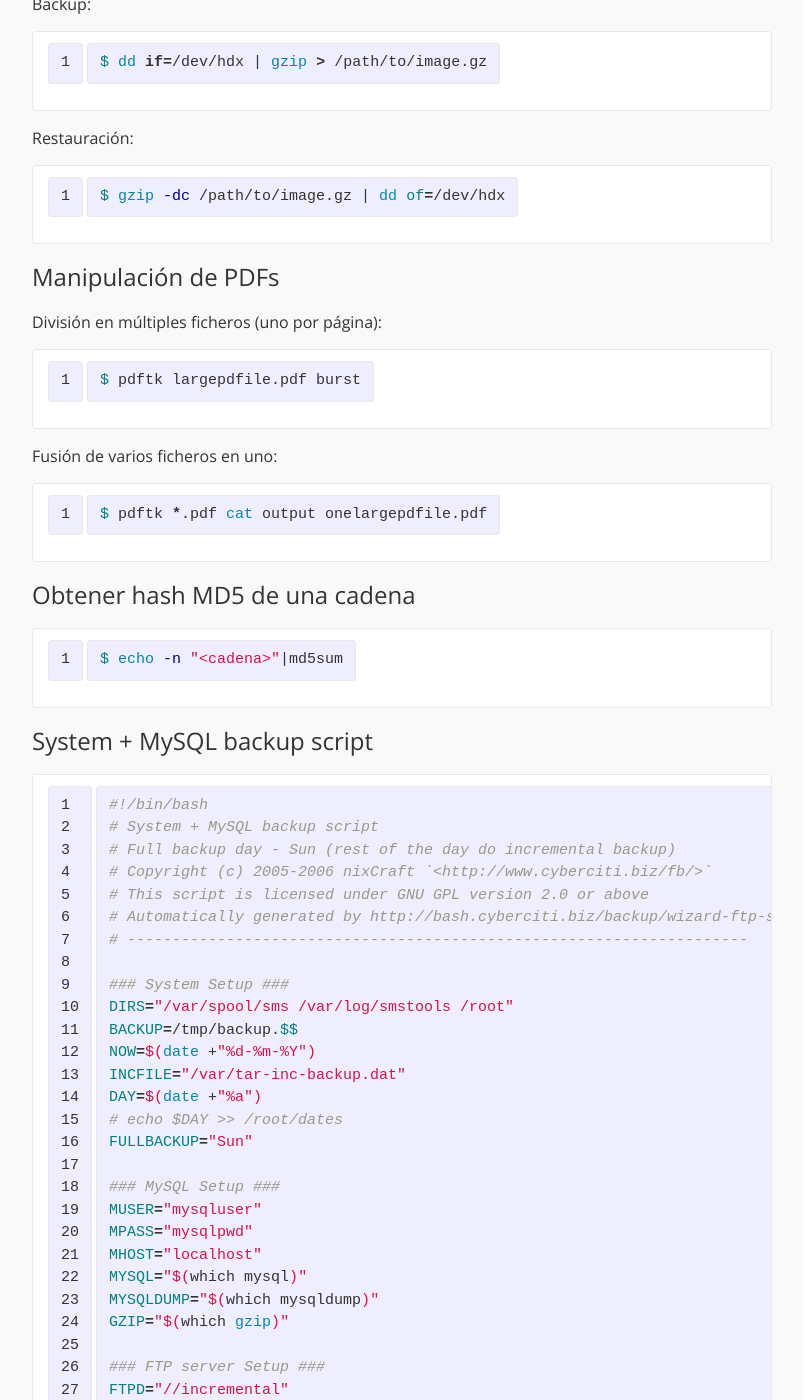
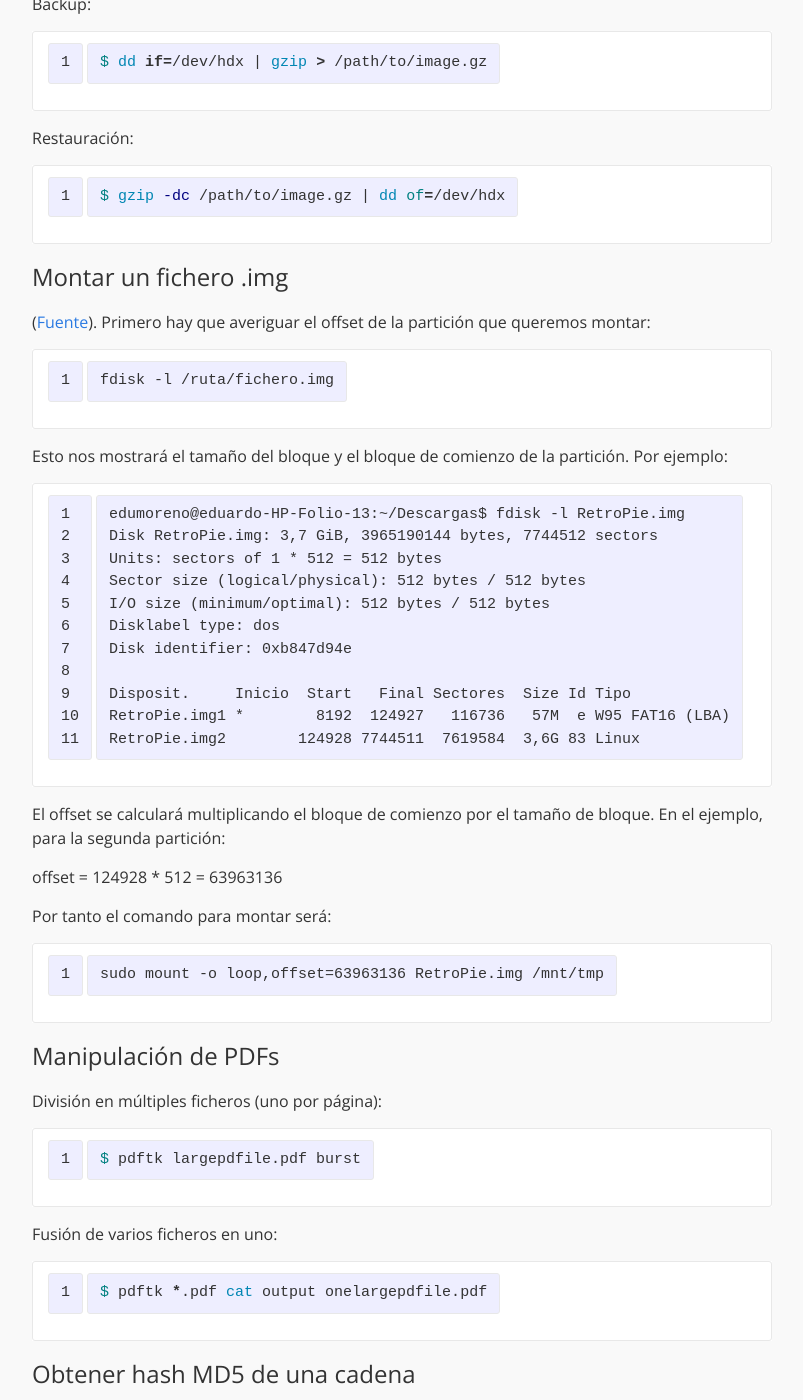
Before and after one commit to eduardofilo/eduardofilo.jekyll, a Jekyll site: the page built from sistemas/unix.md, in a window 1280 px wide and 1400 px high, scrolled down 19929 px. Shown: the whole window, without its empty margins (238-1041 px from the left). Built offline with Jekyll 4.4.1, drawn with Linux system fonts in a browser that asks for light colours.

Commit message:
Montaje de ficheros .img.

````diff
--- a/sistemas/unix.md
+++ b/sistemas/unix.md
@@ -485,6 +485,40 @@ Restauración:
 $ gzip -dc /path/to/image.gz | dd of=/dev/hdx
 ```
 
+## Montar un fichero .img
+
+([Fuente](http://www.linuxquestions.org/questions/linux-general-1/how-to-mount-img-file-882386/)). Primero hay que averiguar el offset de la partición que queremos montar:
+
+```
+fdisk -l /ruta/fichero.img
+```
+
+Esto nos mostrará el tamaño del bloque y el bloque de comienzo de la partición. Por ejemplo:
+
+```
+edumoreno@eduardo-HP-Folio-13:~/Descargas$ fdisk -l RetroPie.img
+Disk RetroPie.img: 3,7 GiB, 3965190144 bytes, 7744512 sectors
+Units: sectors of 1 * 512 = 512 bytes
+Sector size (logical/physical): 512 bytes / 512 bytes
+I/O size (minimum/optimal): 512 bytes / 512 bytes
+Disklabel type: dos
+Disk identifier: 0xb847d94e
+
+Disposit.     Inicio  Start   Final Sectores  Size Id Tipo
+RetroPie.img1 *        8192  124927   116736   57M  e W95 FAT16 (LBA)
+RetroPie.img2        124928 7744511  7619584  3,6G 83 Linux
+```
+
+El offset se calculará multiplicando el bloque de comienzo por el tamaño de bloque. En el ejemplo, para la segunda partición:
+
+offset = 124928 * 512 = 63963136
+
+Por tanto el comando para montar será:
+
+```
+sudo mount -o loop,offset=63963136 RetroPie.img /mnt/tmp
+```
+
 ## Manipulación de PDFs
 
 División en múltiples ficheros (uno por página):
````
